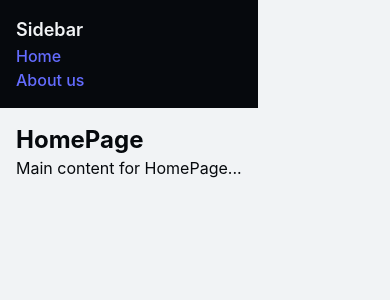
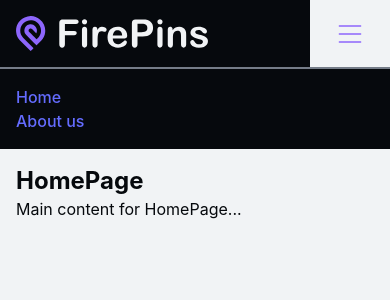
Before and after one commit to DaGigabyte/DH2642_Gp45, a React (Vite) app: page / in a window 390 px wide. Shown: the top 300 px of the page. Built offline with nearby package versions, Linux system fonts and the light colour scheme.

Commit message:
Add logo and mobile menu button

```diff
--- a/src/components/layout/Sidebar.jsx
+++ b/src/components/layout/Sidebar.jsx
@@ -1,10 +1,34 @@
 import { Link } from "react-router-dom";
+// Logo
+import logo from "../../assets/firepins-logo.svg";
 
 function Sidebar() {
   return (
-    <div className="bg-pins-secondary text-pins-light w-full md:w-64 p-4">
-      <h2 className="text-lg font-semibold">Sidebar</h2>
-      <nav>
+    <div className="bg-pins-secondary text-pins-light w-full md:w-80">
+      {/* Logo container */}
+      <div className="flex justify-between border-b-2 border-pins-grey-darker md:justify-center">
+        <Link to="/" className="p-4">
+          <img src={logo} alt="FirePins Logo" className="w-48" />
+        </Link>
+        {/* Mobile nav toggle icon */}
+        <button className="bg-pins-light px-6 md:hidden">
+          <svg
+            className="w-8 h-8 text-pins-primary"
+            fill="none"
+            stroke="currentColor"
+            viewBox="0 0 24 24"
+          >
+            <path
+              strokeLinecap="round"
+              strokeLinejoin="round"
+              strokeWidth="{2}"
+              d="M4 6h16M4 12h16M4 18h16"
+            ></path>
+          </svg>
+        </button>
+      </div>
+      {/* Navigation */}
+      <nav className="p-4">
         <ul>
           <li>
             <Link to="/">Home</Link>
--- a/src/index.css
+++ b/src/index.css
@@ -27,7 +27,6 @@ a:hover {
 
 body {
   margin: 0;
-  display: flex;
   min-width: 320px;
   min-height: 100vh;
 }
```
Also changed, not shown: src/assets/firepins-logo.svg (added).
